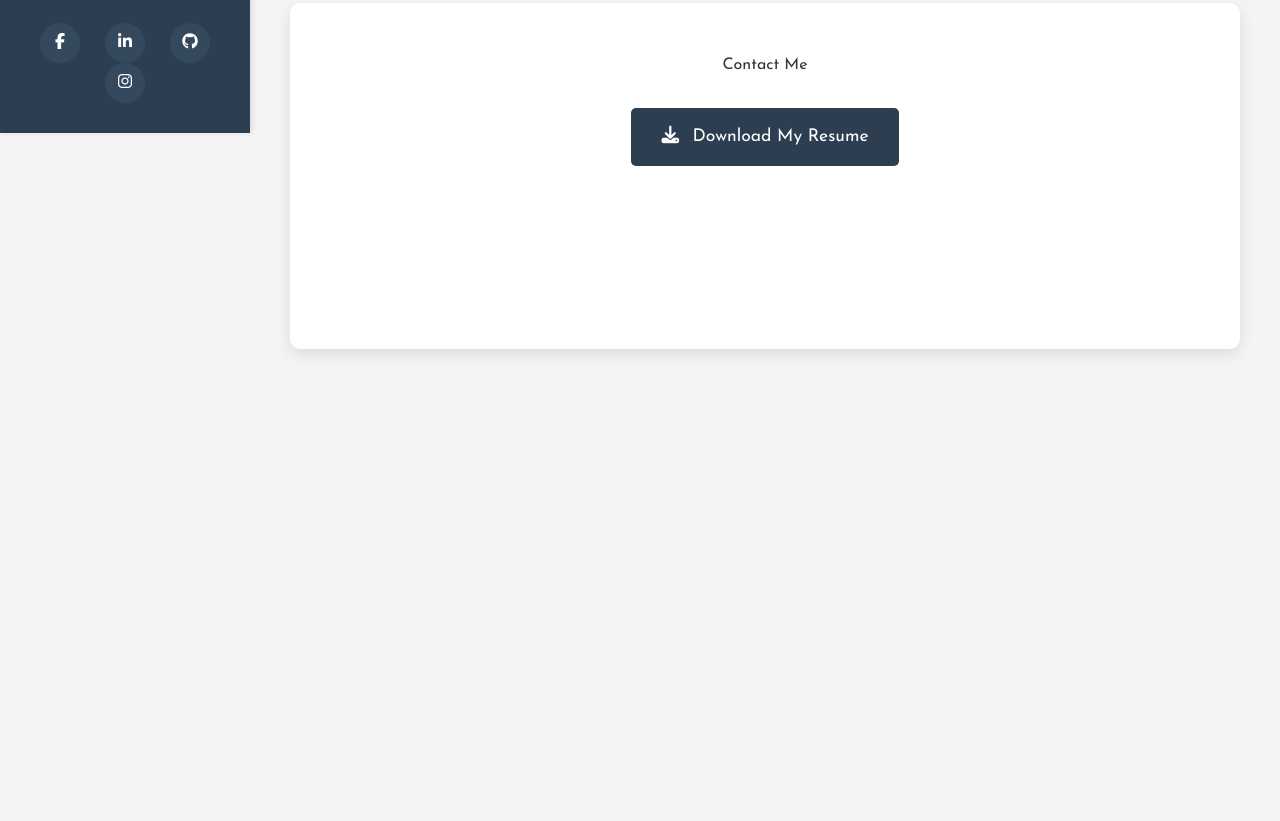
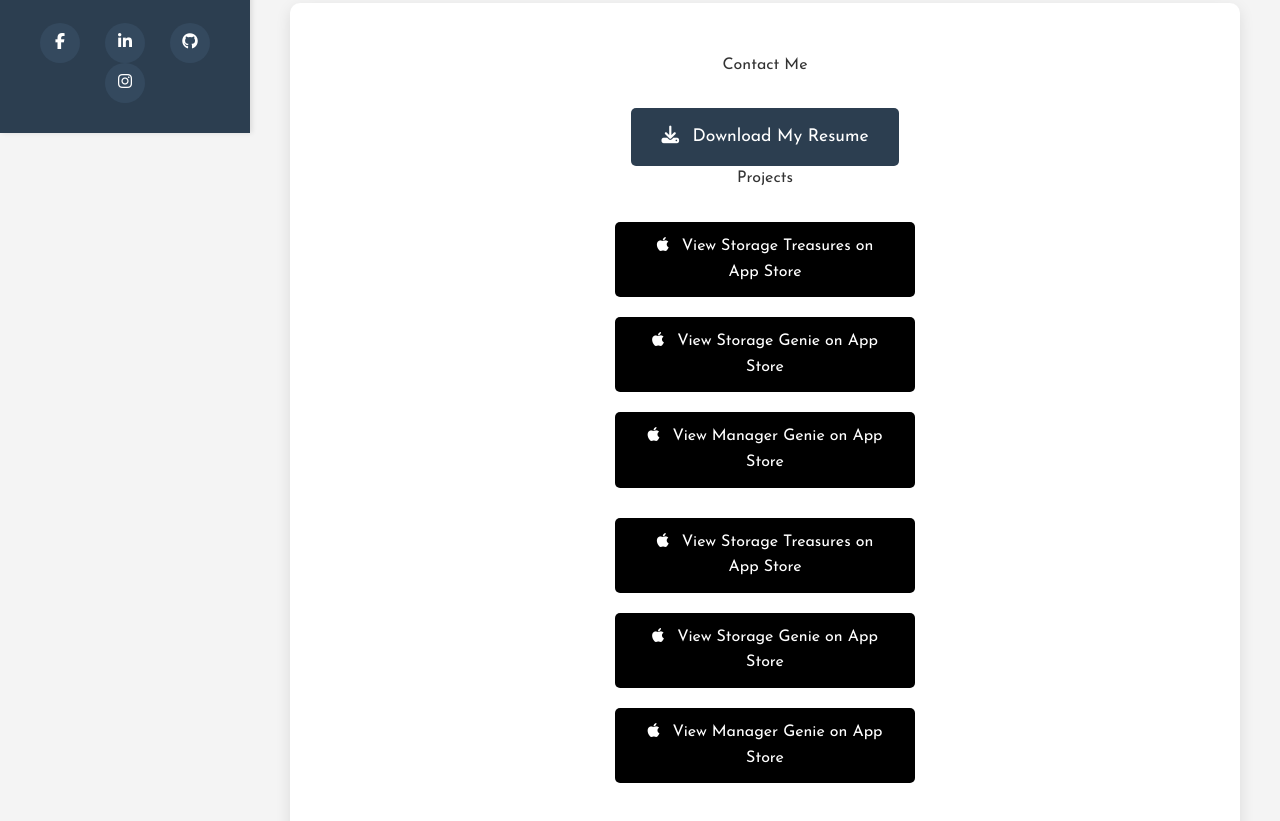
Before and after one commit to monaghanhc/monaghanhc.github.io, a website: page index.html in a window 1280 px wide. Shown: the part 667-1488 px from the top of the page. Before the commit the page ends 1056 px from the top, so only its background shows below. Drawn offline with Linux system fonts and the light colour scheme.

Commit message:
added in my projects and new resume

```diff
--- a/index.css
+++ b/index.css
@@ -249,6 +249,54 @@ hr {
   margin: 40px 0;
 }
 
+.projects-section {
+  text-align: center;
+  margin: 30px 0;
+}
+
+.projects-section p {
+  font-size: 1.5rem;
+  color: #2c3e50;
+  margin-bottom: 20px;
+}
+
+.app-store-links {
+  display: flex;
+  flex-direction: column;
+  align-items: center;
+  gap: 15px;
+  margin-top: 20px;
+}
+
+.app-store-button {
+  display: inline-block;
+  padding: 12px 25px;
+  font-size: 1rem;
+  background-color: #000;
+  color: #fff;
+  text-decoration: none;
+  border-radius: 5px;
+  transition: all 0.3s ease;
+  border: none;
+  cursor: pointer;
+  width: 300px;
+  text-align: center;
+}
+
+.app-store-button i {
+  margin-right: 8px;
+}
+
+.app-store-button:hover {
+  background-color: #333;
+  transform: translateY(-3px);
+  box-shadow: 0 5px 15px rgba(0, 0, 0, 0.2);
+}
+
+.app-store-button:active {
+  transform: translateY(0);
+}
+
 @media (max-width: 768px) {
   .sidebar {
     width: 100%;
@@ -272,4 +320,9 @@ hr {
   .about {
     width: 100%;
   }
+
+  .app-store-button {
+    width: 100%;
+    max-width: 300px;
+  }
 }
--- a/index.html
+++ b/index.html
@@ -58,6 +58,44 @@
               <i class="fas fa-download"></i> Download My Resume
             </a>
           </div>
+          <div class="apple-store-links">
+            <p>Projects</p>
+          <div class="projects-section">
+            <div class="app-store-links">
+              <a href="https://apps.apple.com/us/app/storagetreasures-auction-app/id6448074082" target="_blank" class="app-store-button">
+                <i class="fab fa-apple"></i> View Storage Treasures on App Store
+              </a>
+            </div>
+            <div class="app-store-links">
+              <a href="https://apps.apple.com/us/app/storage-genie/id1266354633" target="_blank" class="app-store-button">
+                <i class="fab fa-apple"></i> View Storage Genie on App Store
+              </a>
+            </div>
+            <div class="app-store-links">
+              <a href="https://apps.apple.com/us/app/manager-genie/id6463749332" target="_blank" class="app-store-button">
+                <i class="fab fa-apple"></i> View Manager Genie on App Store
+              </a>
+            </div>
+          </div>
+        </div>
+          <div class="android-store-links">
+          <div class="projects-section">
+            <div class="app-store-links">
+              <a href="https://apps.apple.com/us/app/storagetreasures-auction-app/id6448074082" target="_blank" class="app-store-button">
+                <i class="fab fa-apple"></i> View Storage Treasures on App Store
+              </a>
+            </div>
+            <div class="app-store-links">
+              <a href="https://apps.apple.com/us/app/storage-genie/id1266354633" target="_blank" class="app-store-button">
+                <i class="fab fa-apple"></i> View Storage Genie on App Store
+              </a>
+            </div>
+            <div class="app-store-links">
+              <a href="https://apps.apple.com/us/app/manager-genie/id6463749332" target="_blank" class="app-store-button">
+                <i class="fab fa-apple"></i> View Manager Genie on App Store
+              </a>
+            </div>
+          </div>
         </div>
         <br>
         <br>
```
Also changed, not shown: 1 other file.
